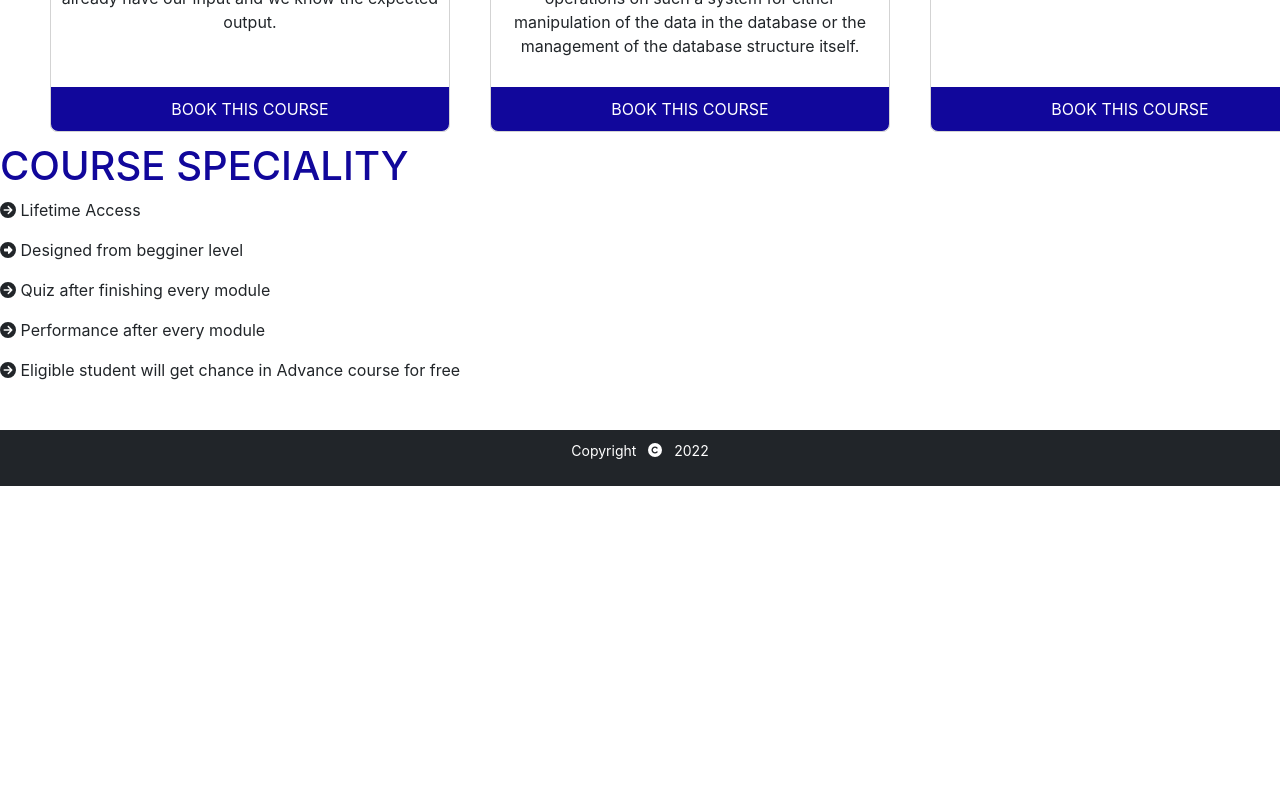
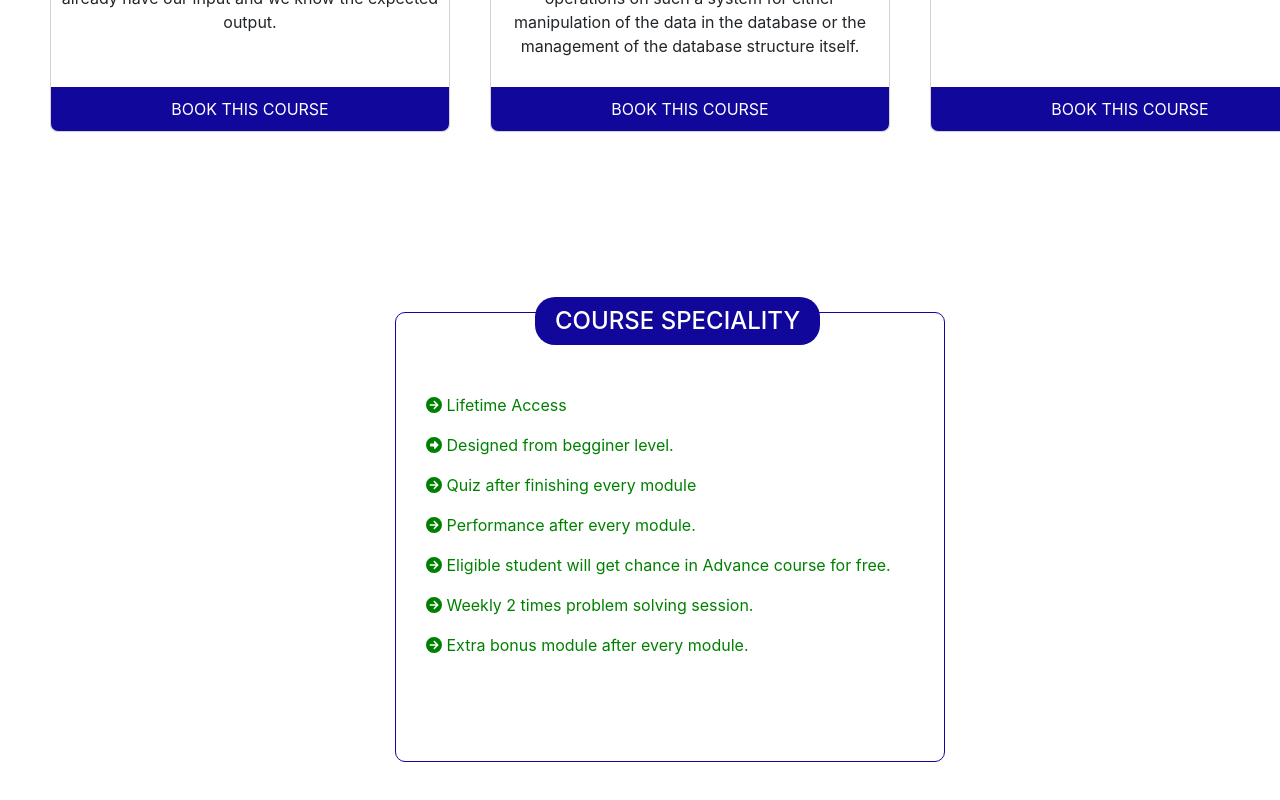
Before and after one commit to ariful892/programming-fundamental, a React (Create React App) app: page / in a window 1280 px wide. Shown: the part 1984-2784 px from the top of the page. Before the commit the page ends 2470 px from the top, so only its background shows below. Built offline with nearby package versions, Linux system fonts and the light colour scheme; no server answers.

Commit message:
extra section course speciality added in hom page

```diff
--- a/src/Pages/Home/Course/Course.css
+++ b/src/Pages/Home/Course/Course.css
@@ -6,6 +6,10 @@
     text-align: center;
     padding-top: 10px;
     border-radius: 7px;
+}
+
+.course:hover {
+    background-color: rgb(216, 242, 216);
 }
 
 .course img {
--- /dev/null
+++ b/src/Pages/Home/Speciality/Speciality.css
@@ -0,0 +1,45 @@
+.special-container {
+    width: 550px;
+    margin: auto;
+    height: 600px;
+    margin-top: 180px;
+    position: relative;
+
+}
+
+.special-title {
+    font-size: 24px;
+    text-align: center;
+    position: absolute;
+    top: -15px;
+    left: 170px;
+    background-color: rgb(17, 7, 155);
+    color: white;
+    padding: 10px 20px;
+    border-radius: 20px;
+}
+
+.special-feature {
+    padding-top: 80px;
+    padding-left: 30px;
+    width: 550px;
+    height: 450px;
+    margin-left: 30px;
+    margin-right: 30px;
+    border: 1px solid rgb(17, 7, 155);
+    color: green;
+    border-radius: 10px;
+}
+
+
+/* Responsive design for mobile device */
+
+@media only screen and (max-width:692px) {
+    .special-feature {
+        width: 420px;
+    }
+
+    .special-title {
+        left: 120px;
+    }
+}
--- a/src/Pages/Home/Speciality/Speciality.js
+++ b/src/Pages/Home/Speciality/Speciality.js
@@ -1,17 +1,20 @@
 import { FontAwesomeIcon } from '@fortawesome/react-fontawesome';
 import React from 'react';
 import { faArrowCircleRight, faArrowAltCircleRight } from '@fortawesome/free-solid-svg-icons';
+import './Speciality.css';
 
 const Speciality = () => {
     return (
-        <div className='special-container'>
-            <h1 className='title'>COURSE SPECIALITY</h1>
-            <div>
+        <div id='speciality' className='special-container'>
+            <h1 className='special-title'>COURSE SPECIALITY</h1>
+            <div className='special-feature'>
                 <p><FontAwesomeIcon icon={faArrowCircleRight}></FontAwesomeIcon> Lifetime Access</p>
-                <p><FontAwesomeIcon icon={faArrowAltCircleRight}></FontAwesomeIcon> Designed from begginer level</p>
+                <p><FontAwesomeIcon icon={faArrowAltCircleRight}></FontAwesomeIcon> Designed from begginer level.</p>
                 <p><FontAwesomeIcon icon={faArrowCircleRight}></FontAwesomeIcon> Quiz after finishing every module </p>
-                <p><FontAwesomeIcon icon={faArrowCircleRight}></FontAwesomeIcon> Performance after every module </p>
-                <p><FontAwesomeIcon icon={faArrowCircleRight}></FontAwesomeIcon> Eligible student will get chance in Advance course for free </p>
+                <p><FontAwesomeIcon icon={faArrowCircleRight}></FontAwesomeIcon> Performance after every module. </p>
+                <p><FontAwesomeIcon icon={faArrowCircleRight}></FontAwesomeIcon> Eligible student will get chance in Advance course for free. </p>
+                <p><FontAwesomeIcon icon={faArrowCircleRight}></FontAwesomeIcon> Weekly 2 times problem solving session.</p>
+                <p><FontAwesomeIcon icon={faArrowCircleRight}></FontAwesomeIcon> Extra bonus module after every module. </p>
             </div>
         </div>
     );
--- a/src/Pages/NotFound/NotFound.js
+++ b/src/Pages/NotFound/NotFound.js
@@ -2,8 +2,8 @@ import React from 'react';
 
 const NotFound = () => {
     return (
-        <div>
-            <h2>404 page not found!</h2>
+        <div className='py-5'>
+            <h2 className='text-center text-danger fs-1 fw-bold m-5 p-5'>404 Page Not Found!</h2>
         </div>
     );
 };
--- a/src/Pages/Shared/Header/Header.js
+++ b/src/Pages/Shared/Header/Header.js
@@ -25,6 +25,7 @@ const Header = () => {
                     <Nav className="me-auto">
                         <Nav.Link className='text-warning' as={Link} to='/home'>Home</Nav.Link>
                         <Nav.Link className='text-warning' href="home#courses">Courses</Nav.Link>
+                        <Nav.Link className='text-warning' href="home#speciality">Speciality</Nav.Link>
                         <Nav.Link className='text-warning' as={Link} to='/advanced'>Advanced</Nav.Link>
                     </Nav>
                     <Nav>
```
Also changed, not shown: 1 other file (tests, documents, lock files or other folders).
